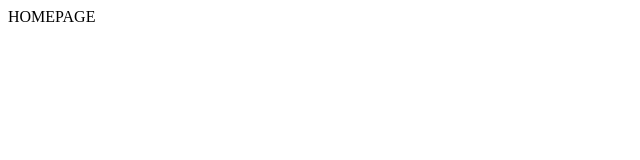
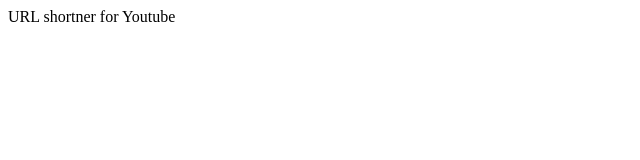
Before and after one commit to jahanpeer/yttt, a website: page index.html in a window 1280 px wide. Shown: the whole page, without its empty margins (0-640 px from the left). Drawn offline with Linux system fonts and the light colour scheme.

Commit message:
Documentation

```diff
--- a/index.html
+++ b/index.html
@@ -7,6 +7,6 @@
   <title>Document</title>
 </head>
 <body>
-  HOMEPAGE
+  URL shortner for Youtube
 </body>
 </html>
```
Also changed, not shown: README.md.
